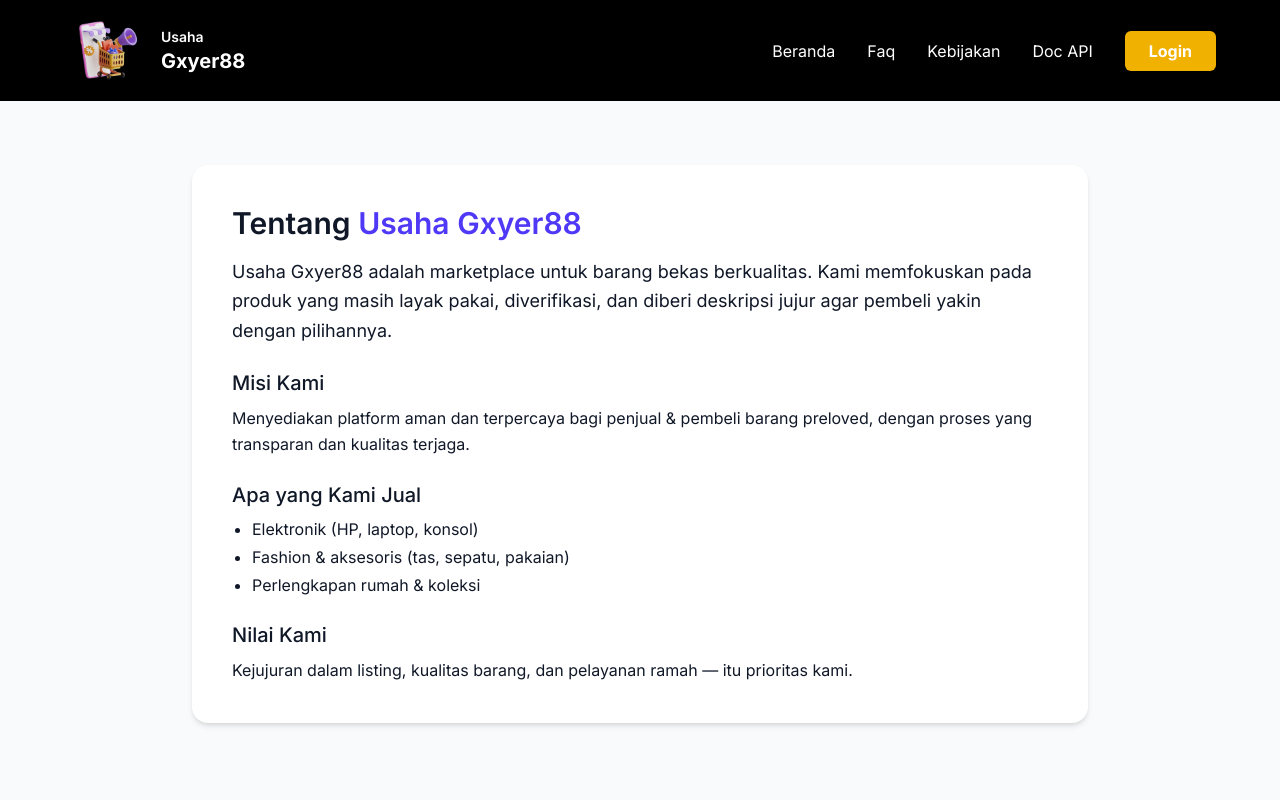
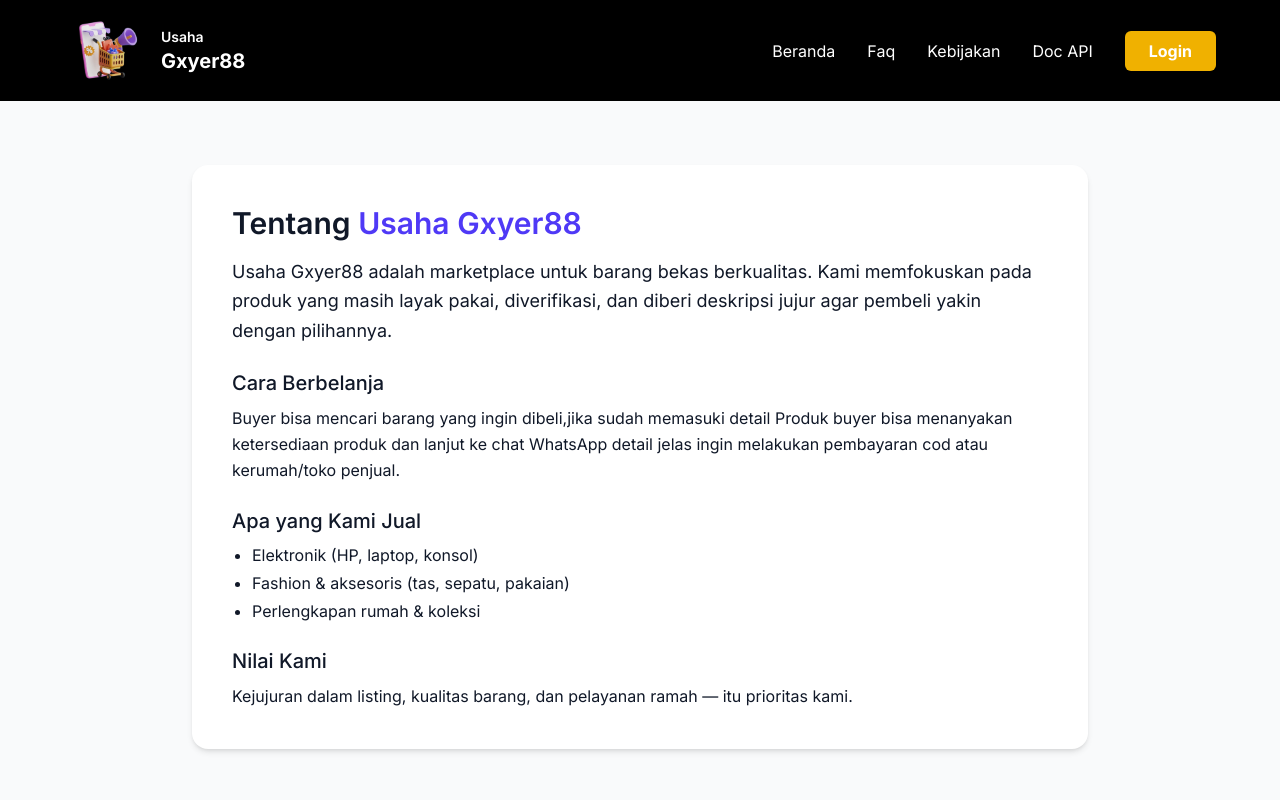
Before and after one commit to Hakim-pixel/Usaha-Gxyer88, a Next.js app: page /tentang in a window 1280 px wide. Shown: the top 800 px of the page. Built offline with nearby package versions, Linux system fonts and the light colour scheme.

Commit message:
update 1.5,2

```diff
--- a/app/tentang/page.js
+++ b/app/tentang/page.js
@@ -10,10 +10,9 @@ export default function TentangPage() {
         </p>
 
         <section className="mb-6">
-          <h2 className="text-xl font-medium mb-2">Misi Kami</h2>
+          <h2 className="text-xl font-medium mb-2">Cara Berbelanja</h2>
           <p className="leading-relaxed">
-            Menyediakan platform aman dan terpercaya bagi penjual & pembeli barang preloved, dengan
-            proses yang transparan dan kualitas terjaga.
+            Buyer bisa mencari barang yang ingin dibeli,jika sudah memasuki detail Produk buyer bisa menanyakan ketersediaan produk dan lanjut ke chat WhatsApp detail jelas ingin melakukan pembayaran cod atau kerumah/toko penjual.
           </p>
         </section>
 
```
